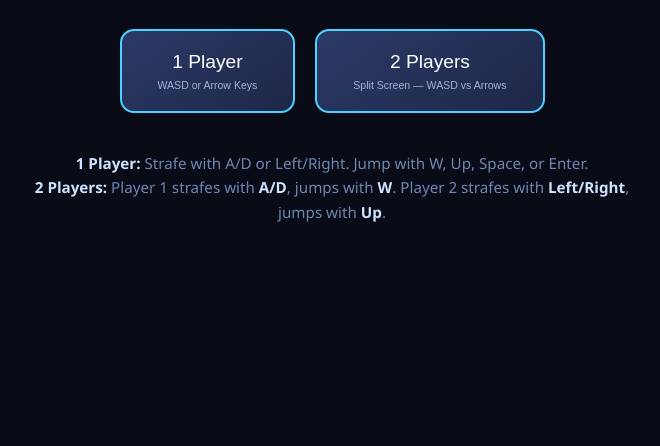
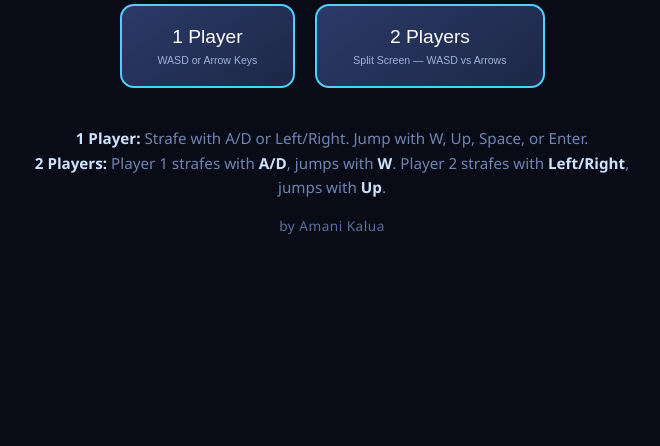
Before and after one commit to Amani-Kalua/3D-Game, a plain HTML site: page index.html in a window 1280 px wide. Shown: the part 354-800 px from the top of the page, without its empty margins (308-968 px from the left). Drawn offline with Linux system fonts and the light colour scheme.

Commit message:
Add files via upload

```diff
--- a/index.html
+++ b/index.html
@@ -29,6 +29,7 @@
 
   .controls-hint { margin-top:2.5em; color:#6f86b3; font-size:0.95em; max-width:600px; line-height:1.6; }
   .controls-hint b { color:#cfe3ff; }
+  .credit { margin-top:1.2em; color:#5a6f99; font-size:0.85em; letter-spacing:0.5px; }
 
   #gameover h1 { color:#ff5d6c; text-shadow:0 0 20px #ff5d6c; }
   .score-line { font-size:1.4em; margin:6px 0; }
@@ -75,6 +76,7 @@
     <b>1 Player:</b> Strafe with A/D or Left/Right. Jump with W, Up, Space, or Enter.<br>
     <b>2 Players:</b> Player 1 strafes with <b>A/D</b>, jumps with <b>W</b>. Player 2 strafes with <b>Left/Right</b>, jumps with <b>Up</b>.
   </div>
+  <p class="credit">by Amani Kalua</p>
 </div>
 
 <div id="gameover" class="overlay hidden">
```
